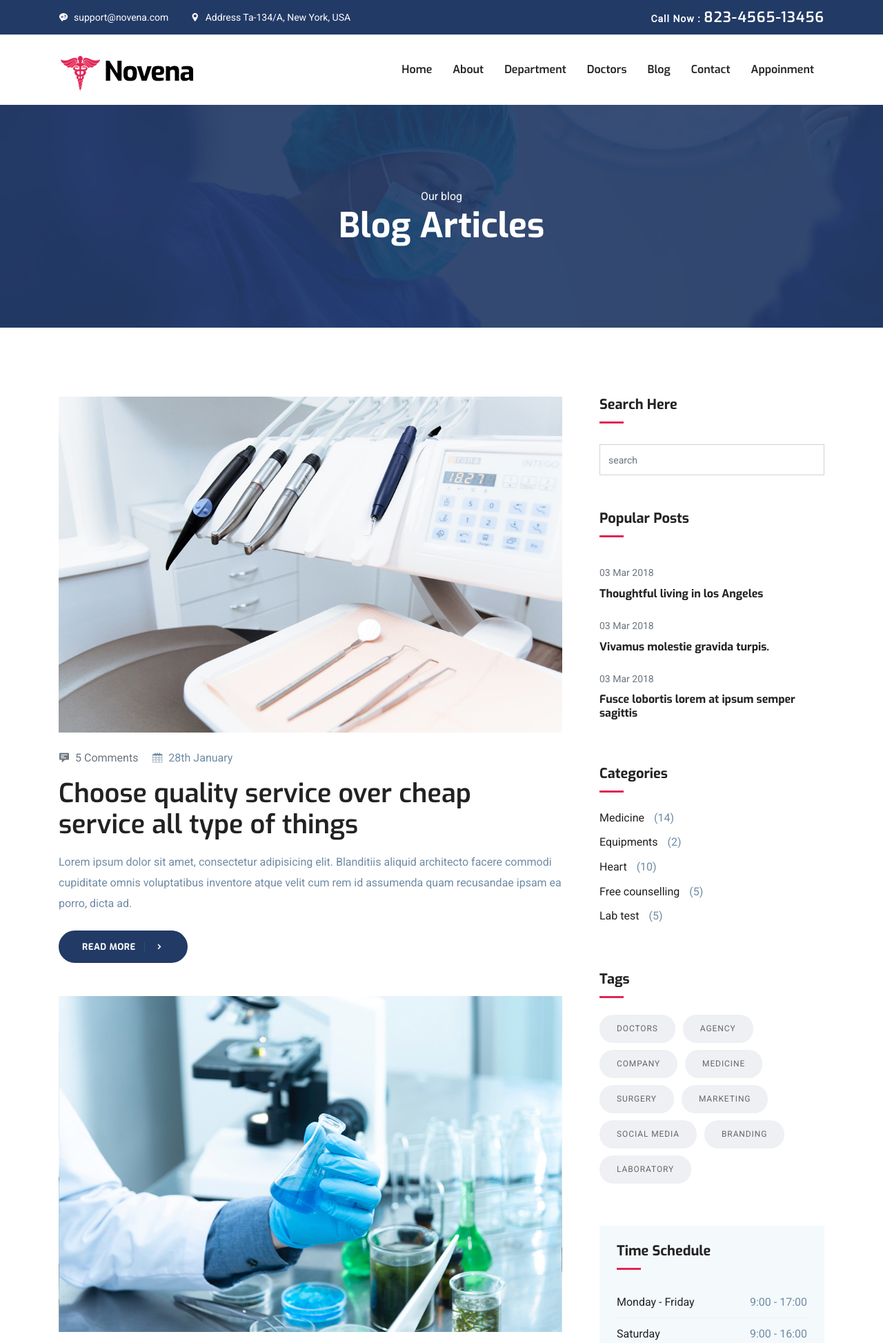
After one commit to gotwmoon/dj-clinic-backend, a Django app: page /blog/ in a window 1280 px wide. The commit adds this page. Shown: the top 1947 px of the page at 69% size. Run offline with Django 3.2, Linux system fonts and the light colour scheme; parts of the project's set-up code (start-up, migrations or seed data) failed here and were passed over; some libraries are stand-ins or nearby versions.

Commit message:
created blog app

```diff
--- a/HealthCare/settings.py
+++ b/HealthCare/settings.py
@@ -38,6 +38,7 @@ INSTALLED_APPS = [
     'django.contrib.messages',
     'django.contrib.staticfiles',
     'website.apps.WebsiteConfig',
+    'blog.apps.BlogConfig',
 ]
 
 MIDDLEWARE = [
--- a/HealthCare/urls.py
+++ b/HealthCare/urls.py
@@ -21,7 +21,8 @@ from django.conf.urls.static import static
 
 urlpatterns = [
     path('admin/', admin.site.urls),
-    path('', include('website.urls'))
+    path('', include('website.urls')),
+    path('blog/', include('blog.urls')),
 ]
 
 urlpatterns += static(settings.STATIC_URL, document_root=settings.STATIC_ROOT)
--- /dev/null
+++ b/blog/admin.py
@@ -0,0 +1,3 @@
+from django.contrib import admin
+
+# Register your models here.
--- /dev/null
+++ b/blog/apps.py
@@ -0,0 +1,6 @@
+from django.apps import AppConfig
+
+
+class BlogConfig(AppConfig):
+    default_auto_field = 'django.db.models.BigAutoField'
+    name = 'blog'
--- /dev/null
+++ b/blog/models.py
@@ -0,0 +1,3 @@
+from django.db import models
+
+# Create your models here.
--- /dev/null
+++ b/blog/templates/blog/blog-sidebar.html
@@ -0,0 +1,211 @@
+{% extends 'base.html' %}
+
+
+{% block content %}
+
+<section class="page-title bg-1">
+  <div class="overlay"></div>
+  <div class="container">
+    <div class="row">
+      <div class="col-md-12">
+        <div class="block text-center">
+          <span class="text-white">Our blog</span>
+          <h1 class="text-capitalize mb-5 text-lg">Blog articles</h1>
+
+          <!-- <ul class="list-inline breadcumb-nav">
+            <li class="list-inline-item"><a href="index.html" class="text-white">Home</a></li>
+            <li class="list-inline-item"><span class="text-white">/</span></li>
+            <li class="list-inline-item"><a href="#" class="text-white-50">Our blog</a></li>
+          </ul> -->
+        </div>
+      </div>
+    </div>
+  </div>
+</section>
+
+<section class="section blog-wrap">
+    <div class="container">
+        <div class="row">
+            <div class="col-lg-8">
+                <div class="row">
+	<div class="col-lg-12 col-md-12 mb-5">
+		<div class="blog-item">
+			<div class="blog-thumb">
+				<img src="images/blog/blog-1.jpg" alt="" class="img-fluid ">
+			</div>
+
+			<div class="blog-item-content">
+				<div class="blog-item-meta mb-3 mt-4">
+					<span class="text-muted text-capitalize mr-3"><i class="icofont-comment mr-2"></i>5 Comments</span>
+					<span class="text-black text-capitalize mr-3"><i class="icofont-calendar mr-1"></i> 28th January</span>
+				</div>
+
+				<h2 class="mt-3 mb-3"><a href="blog-single.html">Choose quality service over cheap service  all type of things</a></h2>
+
+				<p class="mb-4">Lorem ipsum dolor sit amet, consectetur adipisicing elit. Blanditiis aliquid architecto facere commodi cupiditate omnis voluptatibus inventore atque velit cum rem id assumenda quam recusandae ipsam ea porro, dicta ad.</p>
+
+				<a href="blog-single.html" target="_blank" class="btn btn-main btn-icon btn-round-full">Read More <i class="icofont-simple-right ml-2  "></i></a>
+			</div>
+		</div>
+	</div>
+
+	<div class="col-lg-12 col-md-12 mb-5">
+		<div class="blog-item">
+			<div class="blog-thumb">
+				<img src="images/blog/blog-2.jpg" alt="" class="img-fluid">
+			</div>
+
+			<div class="blog-item-content">
+				<div class="blog-item-meta mb-3 mt-4">
+					<span class="text-muted text-capitalize mr-3"><i class="icofont-comment mr-2"></i>5 Comments</span>
+					<span class="text-black text-capitalize mr-3"><i class="icofont-calendar mr-1"></i> 28th January</span>
+				</div>
+
+				<h2 class="mt-3 mb-3"><a href="blog-single.html">All test cost 25% in always in our laboratory</a></h2>
+
+				<p class="mb-4">Lorem ipsum dolor sit amet, consectetur adipisicing elit. Blanditiis aliquid architecto facere commodi cupiditate omnis voluptatibus inventore atque velit cum rem id assumenda quam recusandae ipsam ea porro, dicta ad.</p>
+
+				<a href="blog-single.html" target="_blank" class="btn btn-main btn-icon btn-round-full">Read More <i class="icofont-simple-right ml-2  "></i></a>
+			</div>
+		</div>
+	</div>
+
+
+	<div class="col-lg-12 col-md-12 mb-5">
+		<div class="blog-item">
+			<div class="blog-thumb">
+				<img src="images/blog/blog-4.jpg" alt="" class="img-fluid">
+			</div>
+
+			<div class="blog-item-content">
+				<div class="blog-item-meta mb-3 mt-4">
+					<span class="text-muted text-capitalize mr-3"><i class="icofont-comment mr-2"></i>5 Comments</span>
+					<span class="text-black text-capitalize mr-3"><i class="icofont-calendar mr-1"></i> 28th January</span>
+				</div>
+				<h2 class="mt-3 mb-3"><a href="blog-single.html">Get Free consulation from our special surgeon and doctors</a></h2>
+
+				<p class="mb-4">Lorem ipsum dolor sit amet, consectetur adipisicing elit. Blanditiis aliquid architecto facere commodi cupiditate omnis voluptatibus inventore atque velit cum rem id assumenda quam recusandae ipsam ea porro, dicta ad.</p>
+
+				<a href="blog-single.html" target="_blank" class="btn btn-main btn-icon btn-round-full">Read More <i class="icofont-simple-right ml-2  "></i></a>
+			</div>
+		</div>
+	</div>
+</div>
+            </div>
+            <div class="col-lg-4">
+                <div class="sidebar-wrap pl-lg-4 mt-5 mt-lg-0">
+	<div class="sidebar-widget search  mb-3 ">
+		<h5>Search Here</h5>
+		<form action="#" class="search-form">
+			<input type="text" class="form-control" placeholder="search">
+			<i class="ti-search"></i>
+		</form>
+	</div>
+
+
+	<div class="sidebar-widget latest-post mb-3">
+		<h5>Popular Posts</h5>
+
+        <div class="py-2">
+        	<span class="text-sm text-muted">03 Mar 2018</span>
+            <h6 class="my-2"><a href="#">Thoughtful living in los Angeles</a></h6>
+        </div>
+
+        <div class="py-2">
+       		<span class="text-sm text-muted">03 Mar 2018</span>
+            <h6 class="my-2"><a href="#">Vivamus molestie gravida turpis.</a></h6>
+        </div>
+
+        <div class="py-2">
+        	<span class="text-sm text-muted">03 Mar 2018</span>
+            <h6 class="my-2"><a href="#">Fusce lobortis lorem at ipsum semper sagittis</a></h6>
+        </div>
+	</div>
+
+	<div class="sidebar-widget category mb-3">
+		<h5 class="mb-4">Categories</h5>
+
+		<ul class="list-unstyled">
+		  <li class="align-items-center">
+		    <a href="#">Medicine</a>
+		    <span>(14)</span>
+		  </li>
+		  <li class="align-items-center">
+		    <a href="#">Equipments</a>
+		    <span>(2)</span>
+		  </li>
+		  <li class="align-items-center">
+		    <a href="#">Heart</a>
+		    <span>(10)</span>
+		  </li>
+		  <li class="align-items-center">
+		    <a href="#">Free counselling</a>
+		    <span>(5)</span>
+		  </li>
+		  <li class="align-items-center">
+		    <a href="#">Lab test</a>
+		    <span>(5)</span>
+		  </li>
+		</ul>
+	</div>
+
+
+	<div class="sidebar-widget tags mb-3">
+		<h5 class="mb-4">Tags</h5>
+
+		<a href="#">Doctors</a>
+		<a href="#">agency</a>
+		<a href="#">company</a>
+		<a href="#">medicine</a>
+		<a href="#">surgery</a>
+		<a href="#">Marketing</a>
+		<a href="#">Social Media</a>
+		<a href="#">Branding</a>
+		<a href="#">Laboratory</a>
+	</div>
+
+
+	<div class="sidebar-widget schedule-widget mb-3">
+		<h5 class="mb-4">Time Schedule</h5>
+
+		<ul class="list-unstyled">
+		  <li class="d-flex justify-content-between align-items-center">
+		    <a href="#">Monday - Friday</a>
+		    <span>9:00 - 17:00</span>
+		  </li>
+		  <li class="d-flex justify-content-between align-items-center">
+		    <a href="#">Saturday</a>
+		    <span>9:00 - 16:00</span>
+		  </li>
+		  <li class="d-flex justify-content-between align-items-center">
+		    <a href="#">Sunday</a>
+		    <span>Closed</span>
+		  </li>
+		</ul>
+
+		<div class="sidebar-contatct-info mt-4">
+			<p class="mb-0">Need Urgent Help?</p>
+			<h3>+23-4565-65768</h3>
+		</div>
+	</div>
+
+</div>
+            </div>
+        </div>
+
+        <div class="row mt-5">
+            <div class="col-lg-8">
+                <nav class="pagination py-2 d-inline-block">
+                    <div class="nav-links">
+                        <span aria-current="page" class="page-numbers current">1</span>
+                        <a class="page-numbers" href="#">2</a>
+                        <a class="page-numbers" href="#">3</a>
+                        <a class="page-numbers" href="#"><i class="icofont-thin-double-right"></i></a>
+                    </div>
+                </nav>
+            </div>
+        </div>
+    </div>
+</section>
+
+{% endblock %}
--- /dev/null
+++ b/blog/tests.py
@@ -0,0 +1,3 @@
+from django.test import TestCase
+
+# Create your tests here.
--- /dev/null
+++ b/blog/urls.py
@@ -0,0 +1,6 @@
+from django.urls import path
+from .views import *
+
+urlpatterns = [
+    path('', blog_view, name='blog-view')
+]
--- /dev/null
+++ b/blog/views.py
@@ -0,0 +1,4 @@
+from django.shortcuts import render
+
+def blog_view(request):
+    return render(request, 'blog/blog-sidebar.html')
--- a/templates/base.html
+++ b/templates/base.html
@@ -71,15 +71,8 @@
 
 				<li class="nav-item"><a class="nav-link" href="#">Doctors</a></li>
 
+				<li class="nav-item"><a class="nav-link" href="{% url 'blog-view' %}">Blog</a></li>
 
-			   <li class="nav-item dropdown">
-					<a class="nav-link dropdown-toggle" href="blog-sidebar.html" id="dropdown05" data-toggle="dropdown" aria-haspopup="true" aria-expanded="false">Blog <i class="icofont-thin-down"></i></a>
-					<ul class="dropdown-menu" aria-labelledby="dropdown05">
-						<li><a class="dropdown-item" href="blog-sidebar.html">Blog with Sidebar</a></li>
-
-						<li><a class="dropdown-item" href="blog-single.html">Blog Single</a></li>
-					</ul>
-			  	</li>
 			   <li class="nav-item"><a class="nav-link" href="{% url 'contact' %}">Contact</a></li>
 			   <li class="nav-item"><a class="nav-link" href="appoinment.html">Appoinment</a></li>
 			</ul>
```
Also changed, not shown: blog/__init__.py (added), blog/migrations/__init__.py (added).
